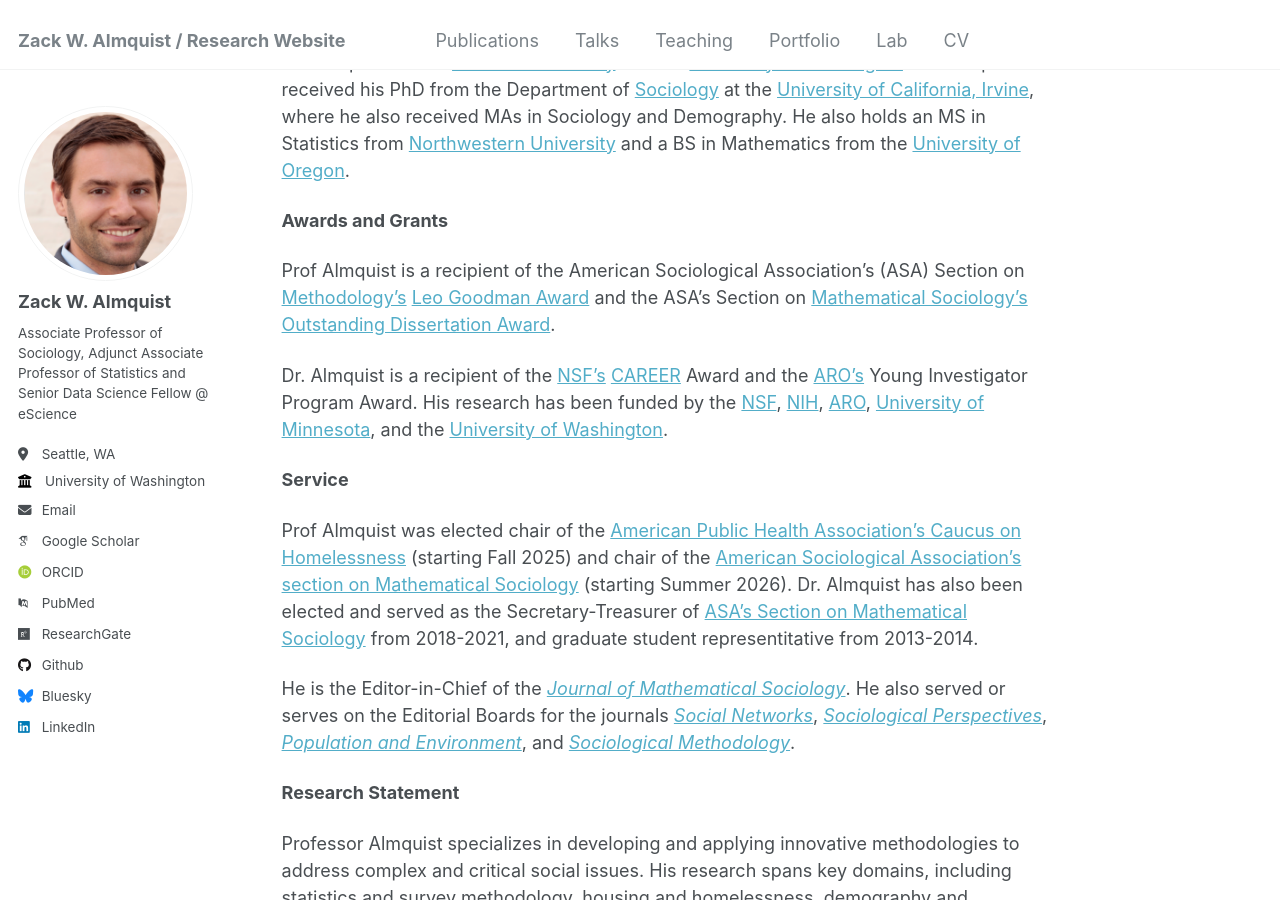
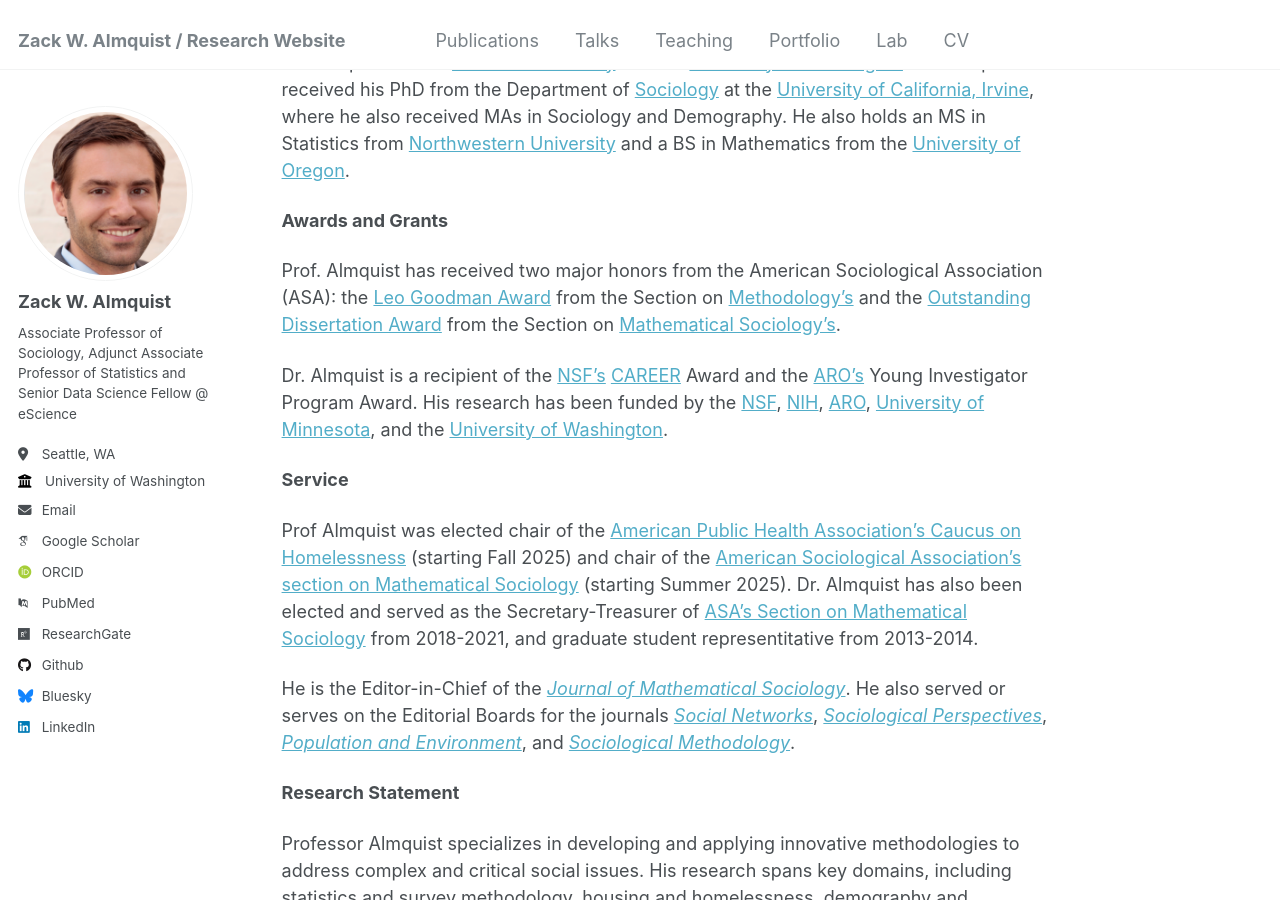
Before and after one commit to zalmquist/zalmquist.github.io, a Jekyll site: the page built from _pages/about.md, in a window 1280 px wide and 900 px high, scrolled down 285 px. Built offline with Jekyll 4.4.1, drawn with Linux system fonts in a browser that asks for light colours; some web fonts are replaced.

Commit message:
Update about.md

```diff
--- a/_pages/about.md
+++ b/_pages/about.md
@@ -13,13 +13,13 @@ redirect_from:
 
 **Awards and Grants**
 
-Prof Almquist is a recipient of the American Sociological Association's (ASA) Section on [Methodology's](https://www.asanet.org/asa-communities/sections/methodology) [Leo Goodman Award](https://www.asanet.org/communities-sections/sections/current-sections/methodology/methodology-award-recipient-history) and the ASA’s Section on [Mathematical Sociology's](http://www.asanet.org/asa-communities/sections/mathematical-sociology) [Outstanding Dissertation Award](http://www.asanet.org/sections/mathematical_past_recipients.cfm).
+Prof. Almquist has received two major honors from the American Sociological Association (ASA): the [Leo Goodman Award](https://www.asanet.org/communities-sections/sections/current-sections/methodology/methodology-award-recipient-history) from the Section on [Methodology's](https://www.asanet.org/asa-communities/sections/methodology) and the [Outstanding Dissertation Award](http://www.asanet.org/sections/mathematical_past_recipients.cfm) from the Section on [Mathematical Sociology's](http://www.asanet.org/asa-communities/sections/mathematical-sociology).
 
 Dr. Almquist is a recipient of the [NSF's](https://www.nsf.gov/) [CAREER](https://beta.nsf.gov/funding/opportunities/faculty-early-career-development-program-career) Award and the [ARO's](http://www.arl.army.mil/www/default.cfm?page=29) Young Investigator Program Award. His research has been funded by the [NSF](http://www.nsf.gov/ ), [NIH](https://www.nichd.nih.gov/), [ARO](http://www.arl.army.mil/www/default.cfm?page=29), [University of Minnesota](http://www.umn.edu/), and the [University of Washington](https://www.washington.edu/).
 
 **Service**
 
-Prof Almquist was elected chair of the [American Public Health Association's Caucus on Homelessness](https://www.apha.org/apha-communities/caucuses/caucus-on-homelessness) (starting Fall 2025) and chair of the [American Sociological Association's section on Mathematical Sociology](https://www.asanet.org/asa_sections/mathematical-sociology/) (starting Summer 2026). Dr. Almquist has also been elected and served as the Secretary-Treasurer of [ASA's Section on Mathematical Sociology](http://www.asanet.org/asa-communities/sections/mathematical-sociology) from 2018-2021, and graduate student representitative from 2013-2014.
+Prof Almquist was elected chair of the [American Public Health Association's Caucus on Homelessness](https://www.apha.org/apha-communities/caucuses/caucus-on-homelessness) (starting Fall 2025) and chair of the [American Sociological Association's section on Mathematical Sociology](https://www.asanet.org/asa_sections/mathematical-sociology/) (starting Summer 2025). Dr. Almquist has also been elected and served as the Secretary-Treasurer of [ASA's Section on Mathematical Sociology](http://www.asanet.org/asa-communities/sections/mathematical-sociology) from 2018-2021, and graduate student representitative from 2013-2014.
 
 He is the Editor-in-Chief of the [*Journal of Mathematical Sociology*](https://www.tandfonline.com/journals/gmas20). He also served or serves on the Editorial Boards for the journals [*Social Networks*](https://www.journals.elsevier.com/social-networks/), [*Sociological Perspectives*](https://journals.sagepub.com/home/spx), [*Population and Environment*](https://www.springer.com/journal/11111/), and  [*Sociological Methodology*](http://journals.sagepub.com/home/smx).
 
```
